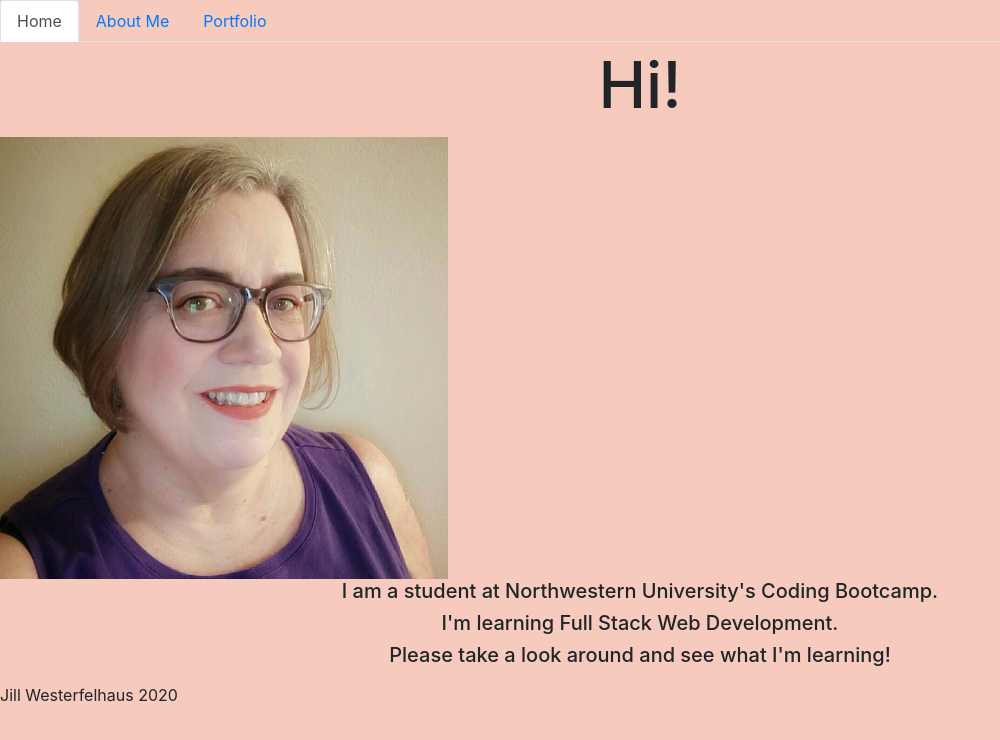
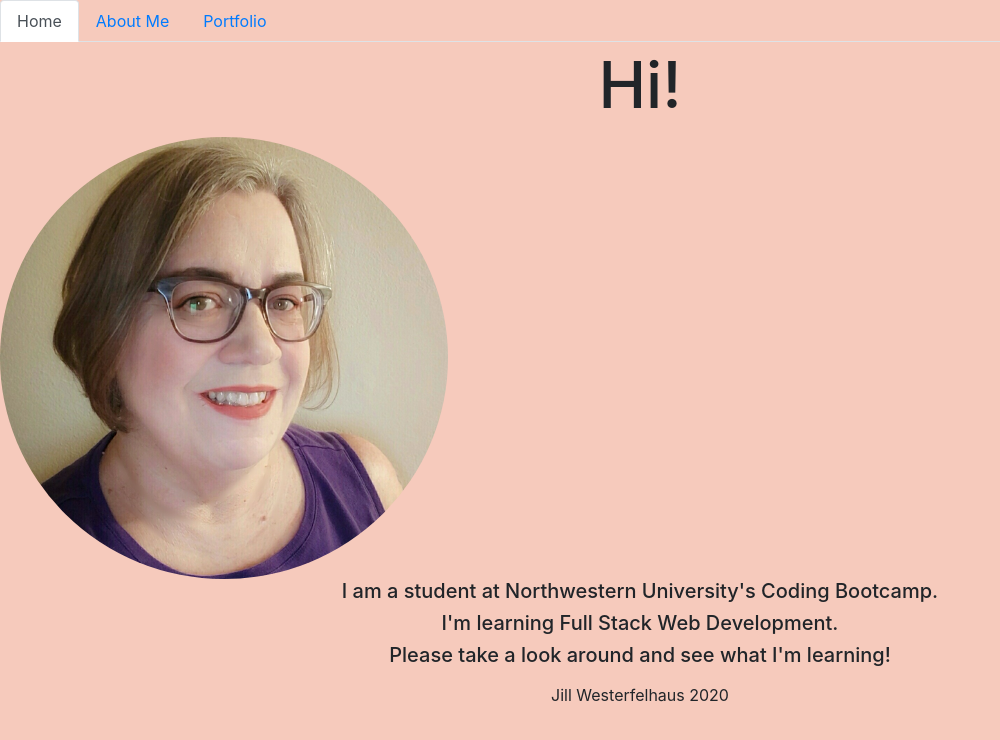
Before and after one commit to JIllWesterfelhaus/ReactPortfolio, a React (Create React App) app in the folder portfolio/: page /home in a window 1280 px wide. Shown: the top 740 px of the page, without its empty margins (0-1000 px from the left). Built offline with nearby package versions, Linux system fonts and the light colour scheme.

Commit message:
rounded headshot photos, centered footer

```diff
--- a/portfolio/src/components/Footer.js
+++ b/portfolio/src/components/Footer.js
@@ -2,9 +2,11 @@ import React from "react";
 
 function Footer () {
     return (
+        <div className="row d-flex justify-content-center">
         <footer className="footer">
             <span>Jill Westerfelhaus 2020</span>
         </footer>
+        </div>
     );
 }
 
--- a/portfolio/src/components/pages/AboutMe.js
+++ b/portfolio/src/components/pages/AboutMe.js
@@ -6,9 +6,9 @@ function About() {
 
         <div>
         <h1>About Me</h1>
-        <div class="container aboutMe">
-        <img style={{width: "25%"}} src={Headshot} alt="Jill Westerfelhaus" />
-        <div class="row d-flex justify-content-center">
+        <div className="container aboutMe">
+        <img className="rounded-circle" style={{width: "25%"}} src={Headshot} alt="Jill Westerfelhaus" />
+        <div className="row d-flex justify-content-center">
     <p>I am currently a student at Northwestern University's Coding and Full Stack Web Development bootcamp. What I like about development is the moment when you click a button and a real working webpage that you made pops up. It reminds me of my days working in darkroom photography, watching an image come up in the tray of developer, under the glow of a safelight.</p>
        <p>I have worked as a darkroom photo lab tech, and now I am studying web development. In between, I was a Licensed Clinical Professional Counselor, conducting assessments on people with severe mental illness. I bring skills in listening and working with people to web development, as well as the aesthetics and technology of photography. I am excited to bring all my skills and knowledge to this new field. </p>
     </div>
--- a/portfolio/src/components/pages/Home.js
+++ b/portfolio/src/components/pages/Home.js
@@ -6,7 +6,7 @@ function Home() {
       <div>
         <h1>Hi!</h1>
         <p>
-        <img style={{width: "35%"}} src={Headshot} alt="Jill Westerfelhaus" />
+        <img className="rounded-circle"style={{width: "35%"}} src={Headshot} alt="Jill Westerfelhaus" />
 
         <h5 class="text-center">I am a student at Northwestern University's Coding Bootcamp.</h5>
     <h5 class="text-center">I'm learning Full Stack Web Development.</h5>
```
Also changed, not shown: portfolio/src/index.css (line endings or trailing spaces).
